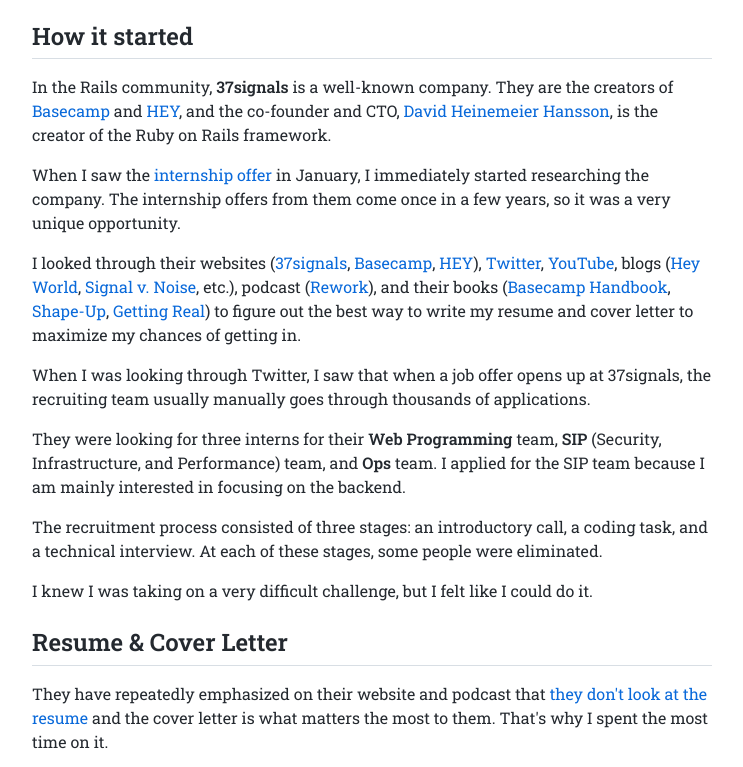
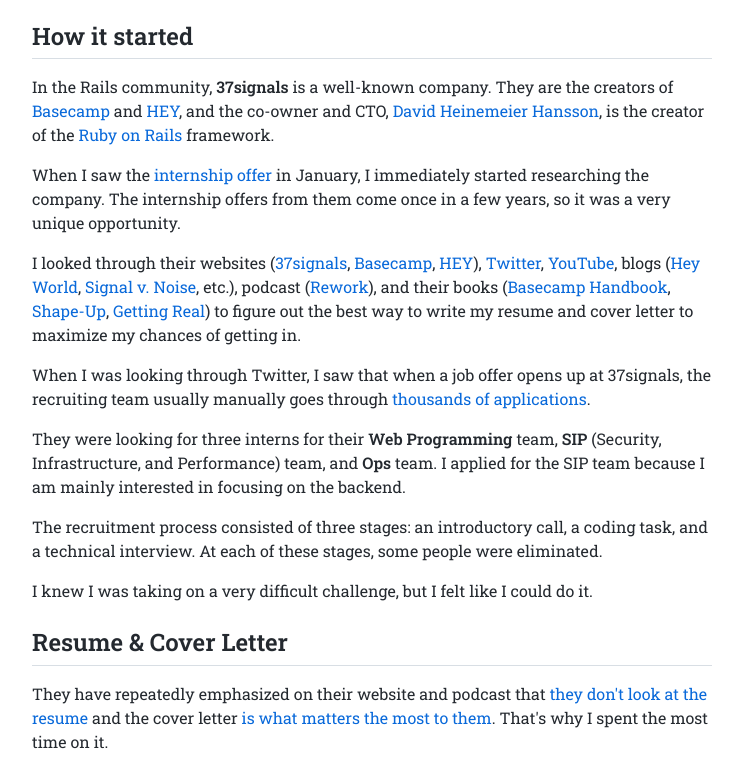
Before and after one commit to maciejb2k/dev-blog, a Gatsby site: page /how-i-almost-got-an-internship-at-37signals/ in a window 1280 px wide. Shown: the part 1051-1818 px from the top of the page, without its empty margins (268-1011 px from the left). Built offline with nearby package versions, Linux system fonts and the light colour scheme; Gatsby itself is replaced by a stand-in of ours; some packages are replaced by stand-ins of ours.

Commit message:
Update post content

```diff
--- a/content/blog/how-i-almost-got-an-internship-at-37signals/index.md
+++ b/content/blog/how-i-almost-got-an-internship-at-37signals/index.md
@@ -26,13 +26,13 @@ It was an interesting experience. I learned a lot, and I'm proud of myself for m
 
 ## How it started
 
-In the Rails community, **37signals** is a well-known company. They are the creators of [Basecamp](https://basecamp.com/) and [HEY](https://www.hey.com/), and the co-founder and CTO, [David Heinemeier Hansson](https://twitter.com/dhh), is the creator of the Ruby on Rails framework.
+In the Rails community, **37signals** is a well-known company. They are the creators of [Basecamp](https://basecamp.com/) and [HEY](https://www.hey.com/), and the co-owner and CTO, [David Heinemeier Hansson](https://twitter.com/dhh), is the creator of the [Ruby on Rails](https://rubyonrails.org/) framework.
 
 When I saw the [internship offer](https://startup.jobs/internships-summer-23-37signals-4038698) in January, I immediately started researching the company. The internship offers from them come once in a few years, so it was a very unique opportunity.
 
 I looked through their websites ([37signals](https://37signals.com/), [Basecamp](https://basecamp.com/), [HEY](https://www.hey.com/)), [Twitter](https://twitter.com/dhh), [YouTube](https://www.youtube.com/@basecamp), blogs ([Hey World](https://world.hey.com/dhh), [Signal v. Noise](https://m.signalvnoise.com/), etc.), podcast ([Rework](https://37signals.com/podcast/)), and their books ([Basecamp Handbook](https://basecamp.com/handbook), [Shape-Up](https://basecamp.com/shapeup), [Getting Real](https://basecamp.com/gettingreal)) to figure out the best way to write my resume and cover letter to maximize my chances of getting in.
 
-When I was looking through Twitter, I saw that when a job offer opens up at 37signals, the recruiting team usually manually goes through thousands of applications.
+When I was looking through Twitter, I saw that when a job offer opens up at 37signals, the recruiting team usually manually goes through [thousands of applications](https://twitter.com/dhh/status/1233165530271379456).
 
 They were looking for three interns for their **Web Programming** team, **SIP** (Security, Infrastructure, and Performance) team, and **Ops** team. I applied for the SIP team because I am mainly interested in focusing on the backend.
 
@@ -42,7 +42,7 @@ I knew I was taking on a very difficult challenge, but I felt like I could do it
 
 ## Resume & Cover Letter
 
-They have repeatedly emphasized on their website and podcast that [they don't look at the resume](https://www.youtube.com/shorts/SUrp_6HN_qM) and the cover letter is what matters the most to them. That's why I spent the most time on it.
+They have repeatedly emphasized on their website and podcast that [they don't look at the resume](https://www.youtube.com/shorts/SUrp_6HN_qM) and the cover letter [is what matters the most to them](https://signalvnoise.com/posts/1748-forget-the-resume-kill-on-the-cover-letter). That's why I spent the most time on it.
 
 The reason for this is that most of their communication is done through writing, there aren't many meetings and they don't get in person very often ([37signals is a fully remote and fully async company](https://basecamp.com/handbook/09-how-we-work#asynchronously)). That's why the ability to write and explain yourself very clearly by writing and thinking out loud is crucial.
 
@@ -116,6 +116,6 @@ I created a basic working version of the code within one day. Since there was pl
 
 I think that my English level and communication skills presented during the final interview were one of the main reasons why I wasn't selected. Being very nervous made it hard for me to concentrate and speak clearly.
 
-While I hadn't any trouble understanding the Director of Engineers, the conversation with the SIP team Engineering Manager was probably the most difficult I've ever had, due to his accent, random microphone cuts, and random Zoom lags (that's why I hate talking on platforms other than Discord - the voice quality and stability is incomparable). I want to make it clear that I have no issue with him personally. It was my job to understand him. I need to greatly improve my English skills, especially my listening skills.
+While I hadn't any trouble understanding the Director of Engineering, the conversation with the SIP team Engineering Manager was probably the most difficult I've ever had, due to his accent, random microphone cuts, and random Zoom lags (that's why I hate talking on platforms other than Discord - the voice quality and stability is incomparable). I want to make it clear that I have no issue with him personally. It was my job to understand him. I need to greatly improve my English skills, especially my listening skills.
 
 My conclusion is that I need to start learning and improving even more, as my current level wasn't enough to secure the internship. I also need to avoid making similar mistakes in the future.
```
